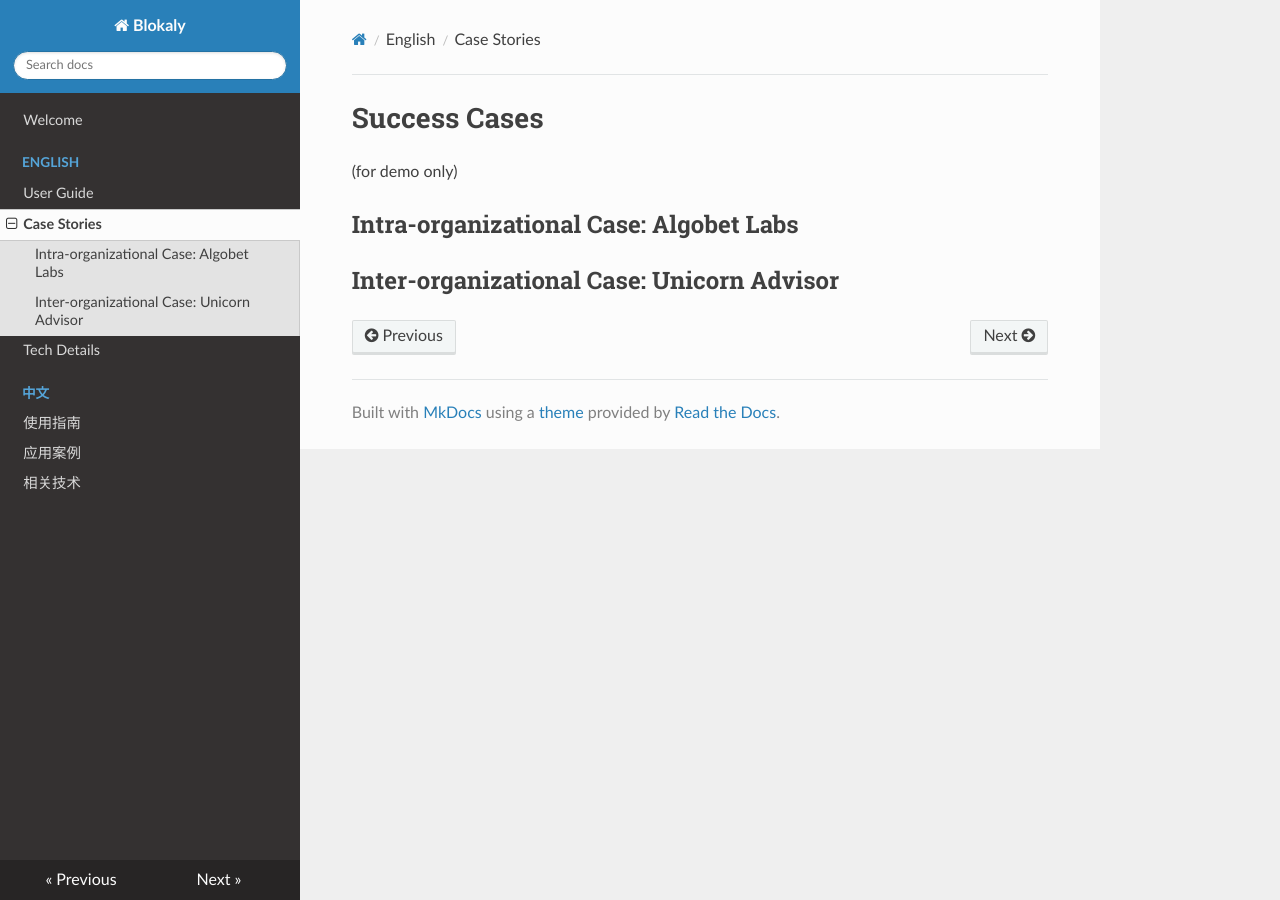
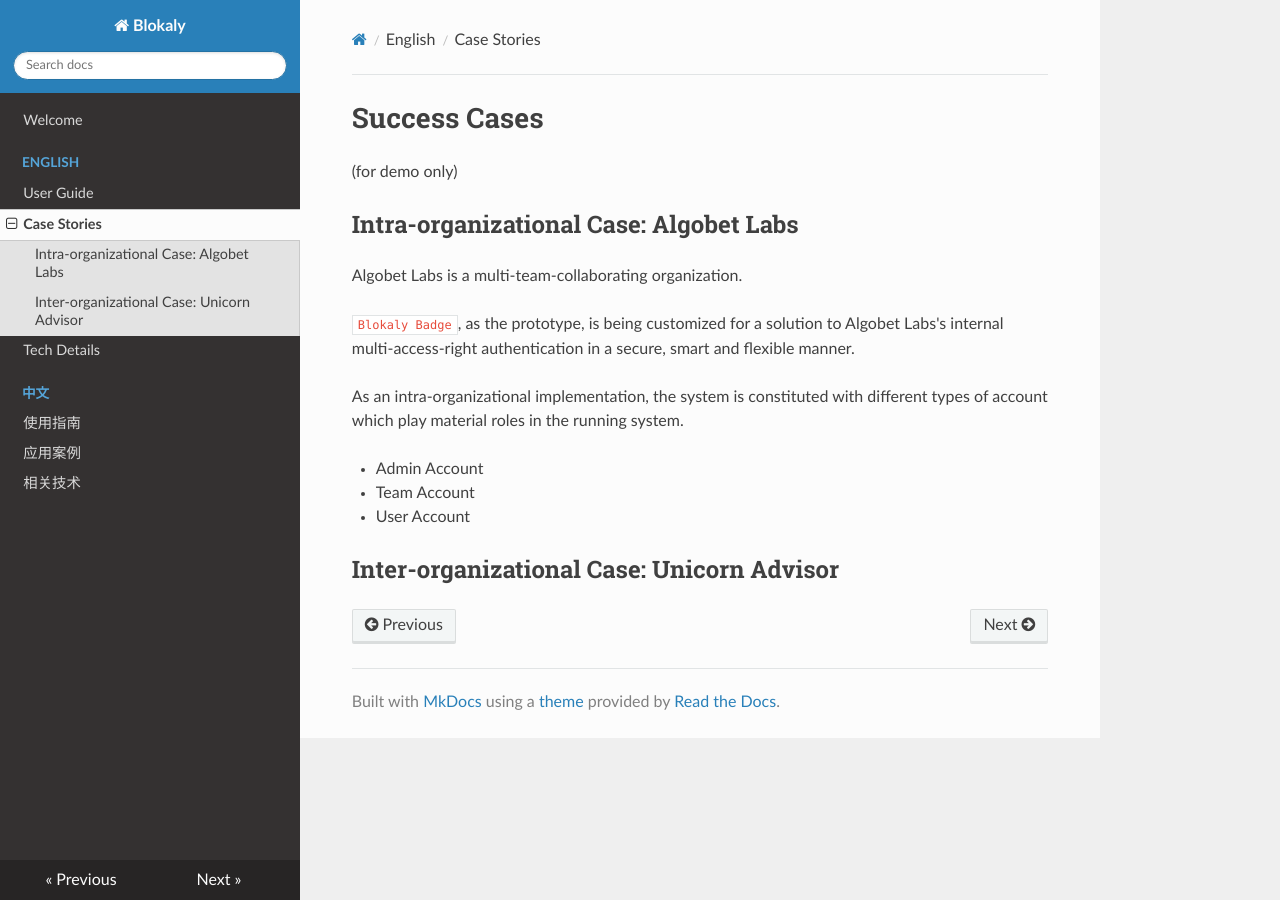
Before and after one commit to blokaly/banana, an MkDocs documentation site: the page built from docs/en/case.md, in a window 1280 px wide. Built offline with MkDocs 1.6.1, drawn with Linux system fonts in a browser that asks for light colours; nearby versions of some CDN libraries; old or Windows-style settings are respelled for this version of MkDocs.

Commit message:
intra-organizational case added

```diff
--- a/docs/en/case.md
+++ b/docs/en/case.md
@@ -4,5 +4,15 @@
 
 ## Intra-organizational Case: Algobet Labs
 
+Algobet Labs is a multi-team-collaborating organization.
+
+`Blokaly Badge`, as the prototype, is being customized for a solution to Algobet Labs's internal multi-access-right authentication in a secure, smart and flexible manner.
+
+As an intra-organizational implementation, the system is constituted with different types of account which play material roles in the running system.
+
+- Admin Account
+- Team Account
+- User Account
+
 
 ## Inter-organizational Case: Unicorn Advisor
```
